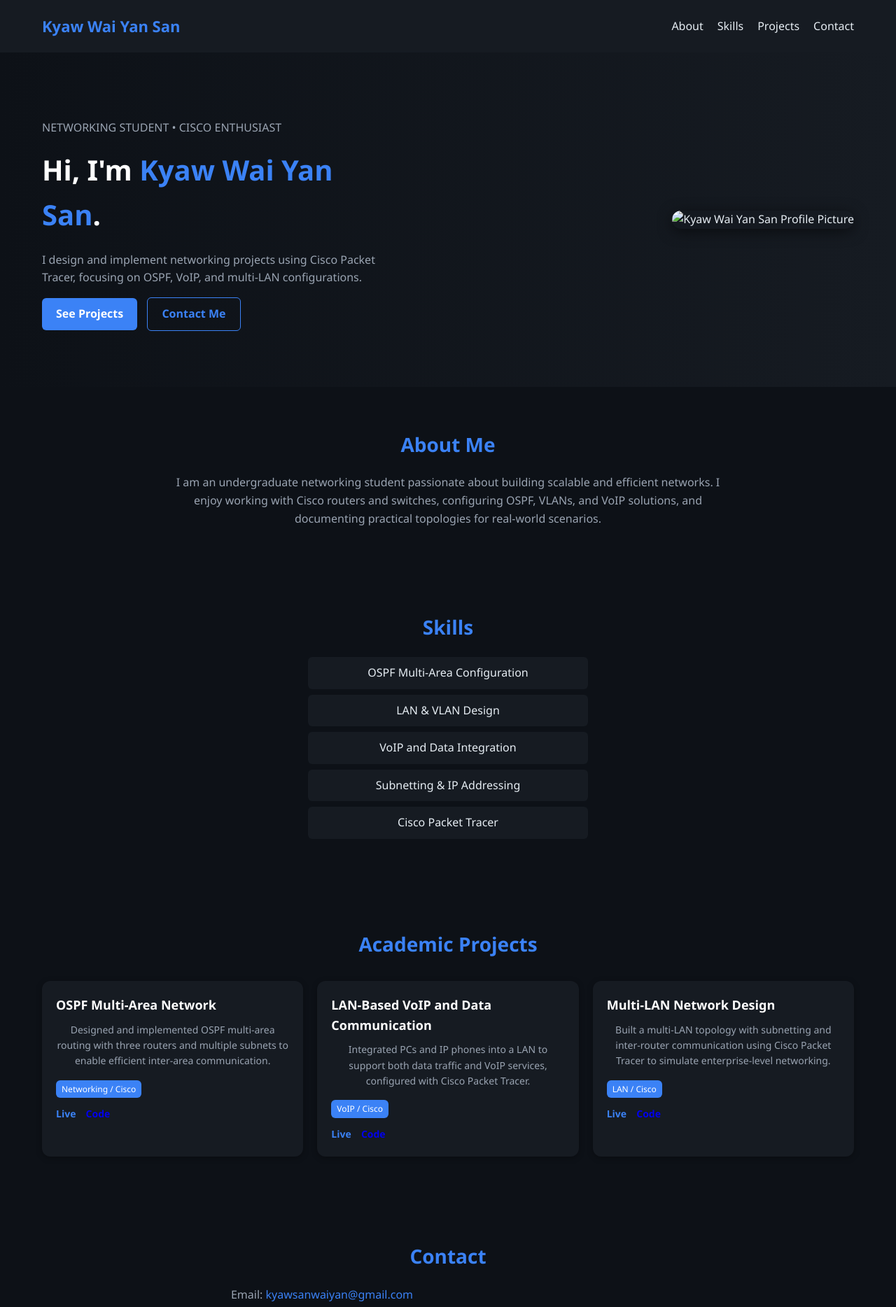
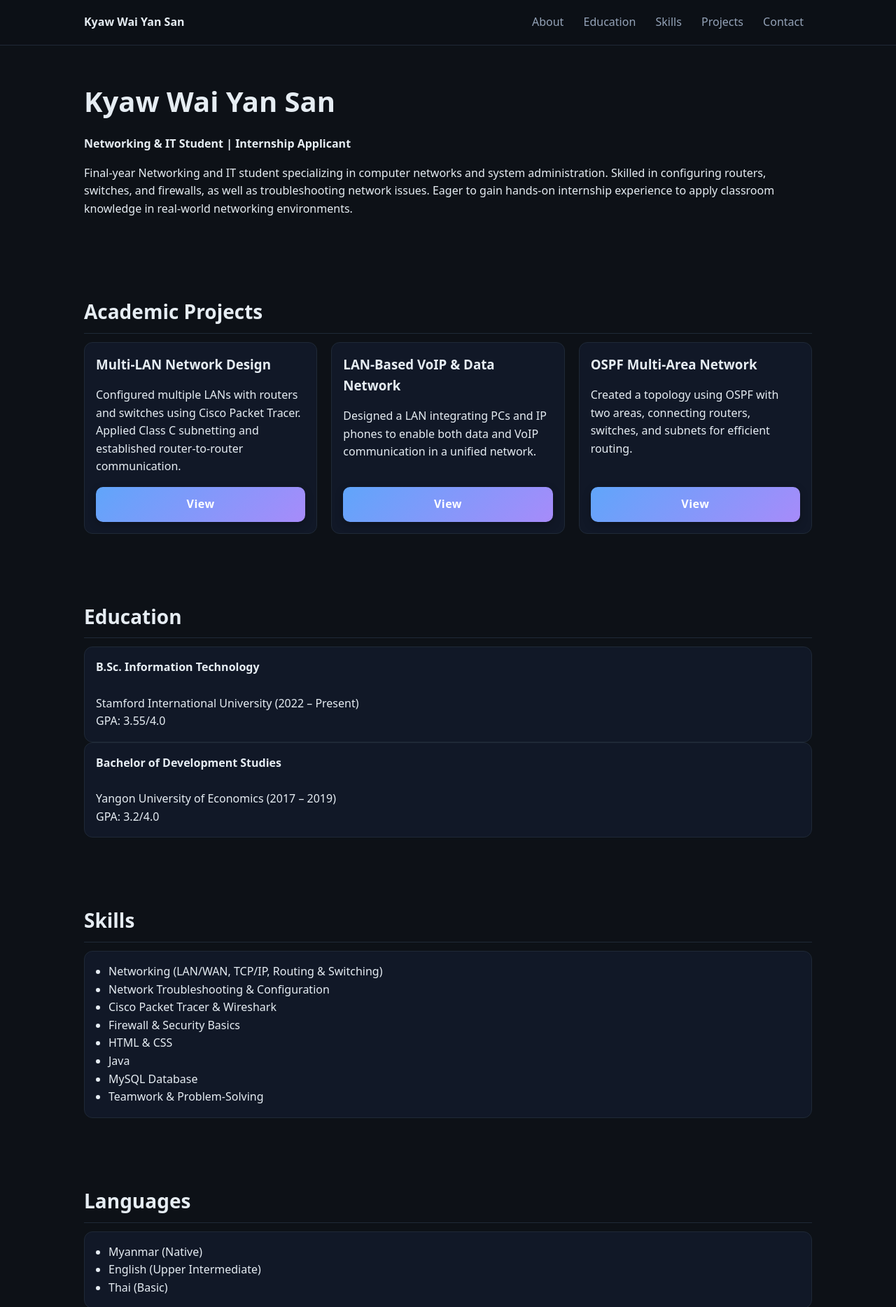
Before and after one commit to kyawwaiyansan23/kyawwaiyansan23.github.io, a plain HTML site: page index.html in a window 1280 px wide. Shown: the top 1868 px of the page at 70% size. Drawn offline with Linux system fonts and the light colour scheme.

Commit message:
Update index.html

```diff
--- a/index.html
+++ b/index.html
@@ -1,335 +1,225 @@
 <!DOCTYPE html>
 <html lang="en">
 <head>
-  <meta charset="UTF-8">
-  <meta name="viewport" content="width=device-width, initial-scale=1.0">
-  <title>Kyaw Wai Yan San | Networking Portfolio</title>
+  <meta charset="utf-8" />
+  <meta name="viewport" content="width=device-width, initial-scale=1" />
+  <title>Kyaw Wai Yan San — Networking & IT Student</title>
+  <meta name="description" content="Portfolio of Kyaw Wai Yan San, Networking & IT student specializing in computer networks and system administration." />
+
+  <!-- Font Awesome for icons -->
+  <link rel="stylesheet" href="https://cdnjs.cloudflare.com/ajax/libs/font-awesome/6.4.0/css/all.min.css">
+
   <style>
-    /* Reset & Base */
-    * {
-      margin: 0;
-      padding: 0;
-      box-sizing: border-box;
+    :root {
+      --bg:#0d1117; --card:#111827; --muted:#94a3b8; --text:#e6edf3; --brand:#60a5fa; --brand2:#a78bfa;
+      --border:#1f2937;
     }
+    *{box-sizing:border-box}
+    html{scroll-behavior:smooth}
+    body {
+      margin:0; font-family:system-ui,-apple-system,Segoe UI,Roboto,Ubuntu,"Helvetica Neue",Arial;
+      background:#0d1117; color:var(--text); line-height:1.6;
+    }
+    a {color:inherit; text-decoration:none}
+    .container {max-width:1080px; margin:0 auto; padding:0 20px}
+    header {
+      position:sticky; top:0; background:rgba(13,17,23,.85); border-bottom:1px solid var(--border); z-index:50;
+    }
+    .nav {display:flex; justify-content:space-between; align-items:center; height:64px;}
+    .nav a {padding:8px 12px; color:var(--muted); border-radius:8px;}
+    .nav a:hover {color:var(--text); background:#1e293b;}
+    h1,h2,h3 {margin:0 0 12px}
+    h1 {font-size:40px}
+    h2 {font-size:28px; border-bottom:1px solid var(--border); padding-bottom:8px}
+    section {padding:48px 0}
 
-    body {
-      font-family: 'Segoe UI', Arial, sans-serif;
-      background: #0d1117;
-      color: #e6edf3;
-      line-height: 1.6;
-    }
-
-    a {
-      text-decoration: none;
-      transition: 0.2s;
-    }
-
-    h1, h2, h3, h4 {
-      color: #fff;
-    }
-
-    /* Navbar */
-    header {
-      display: flex;
-      justify-content: space-between;
-      align-items: center;
-      padding: 20px 60px;
-      background: #161b22;
-      position: sticky;
-      top: 0;
-      z-index: 100;
-    }
-
-    header h2 {
-      font-size: 22px;
-      color: #3b82f6;
-      margin: 0;
-    }
-
-    nav ul {
-      display: flex;
-      list-style: none;
-    }
-
-    nav ul li {
-      margin-left: 20px;
-    }
-
-    nav ul li a {
-      color: #e6edf3;
-      font-weight: 500;
-    }
-
-    nav ul li a:hover {
-      color: #3b82f6;
-    }
-
-    /* Hero Section */
-    .hero {
-      display: flex;
-      justify-content: space-between;
-      align-items: center;
-      padding: 80px 60px;
-      flex-wrap: wrap;
-      background: linear-gradient(to right, #0d1117, #161b22);
-    }
-
-    .hero-text {
-      max-width: 500px;
-    }
-
-    .hero-text h1 {
-      font-size: 40px;
-      margin: 0 0 20px;
-    }
-
-    .hero-text span {
-      color: #3b82f6;
-    }
-
-    .hero-text p {
-      margin: 15px 0;
-      color: #9aa4b2;
-    }
-
-    .btn {
-      display: inline-block;
-      padding: 10px 20px;
-      border-radius: 6px;
-      text-decoration: none;
-      font-weight: bold;
-      margin-right: 10px;
-    }
-
-    .btn-primary {
-      background: #3b82f6;
-      color: #fff;
-    }
-
-    .btn-secondary {
-      background: transparent;
-      border: 1px solid #3b82f6;
-      color: #3b82f6;
-    }
-
-    .hero-img img {
-      width: 280px;
-      border-radius: 20px;
-      object-fit: cover;
-      box-shadow: 0 4px 20px rgba(0, 0, 0, 0.5);
-    }
-
-    /* Sections */
-    section {
-      padding: 60px;
-    }
-
-    section h2 {
-      font-size: 28px;
-      color: #3b82f6;
-      margin-bottom: 20px;
-      text-align: center;
-    }
-
-    section p {
-      max-width: 800px;
-      margin: auto;
-      text-align: center;
-      color: #9aa4b2;
-    }
-
-    /* Skills */
-    #skills ul {
-      list-style: none;
-      max-width: 400px;
-      margin: auto;
-      padding: 0;
-    }
-
-    #skills ul li {
-      background: #161b22;
-      margin: 8px 0;
-      padding: 10px;
-      border-radius: 6px;
-      text-align: center;
-    }
-
-    /* Projects Grid */
-    .project-grid {
+    .projects-grid {
       display: grid;
-      grid-template-columns: repeat(auto-fit, minmax(280px, 1fr));
+      grid-template-columns: repeat(auto-fit, minmax(300px, 1fr));
       gap: 20px;
-      margin-top: 30px;
     }
 
     .card {
-      background: #161b22;
-      padding: 20px;
+      display: flex;
+      flex-direction: column;
+      justify-content: space-between;
+      background: var(--card);
+      border: 1px solid var(--border);
       border-radius: 12px;
-      box-shadow: 0 2px 8px rgba(0,0,0,0.3);
-      transition: transform 0.2s, box-shadow 0.2s;
+      padding: 16px;
     }
 
-    .card:hover {
-      transform: translateY(-5px);
-      box-shadow: 0 4px 12px rgba(0,0,0,0.5);
+    .card-body {
+      flex: 1;
     }
 
-    .card h4 {
-      margin-bottom: 10px;
-      font-size: 18px;
+    .card-footer {
+      margin-top: auto;
     }
 
-    .card p {
-      font-size: 14px;
-      color: #9aa4b2;
-      margin-bottom: 15px;
+    .btn-view {
+      display: inline-block;
+      width: 100%;
+      padding: 12px 0;
+      background: linear-gradient(135deg, var(--brand), var(--brand2));
+      color: #fff;
+      font-weight: 600;
+      border-radius: 10px;
+      text-align: center;
+      transition: all 0.25s ease;
+      box-shadow: 0 4px 12px rgba(0,0,0,0.25);
+      letter-spacing: 0.5px;
     }
 
-    .tags {
-      display: inline-block;
-      background: #3b82f6;
-      color: #fff;
-      font-size: 12px;
-      padding: 3px 8px;
-      border-radius: 6px;
-      margin-bottom: 10px;
+    .btn-view:hover {
+      transform: translateY(-3px);
+      box-shadow: 0 6px 18px rgba(0,0,0,0.35), 0 0 12px rgba(96,165,250,0.6);
+      background: linear-gradient(135deg, var(--brand2), var(--brand));
     }
 
-    .card a {
-      font-size: 14px;
-      font-weight: 600;
-      margin-right: 10px;
+    ul {margin:0; padding-left:18px}
+    footer {padding:20px 0; text-align:center; color:var(--muted); border-top:1px solid var(--border)}
+
+    /* Contact links styling */
+    .contact-links a {
+      display: inline-block;
+      margin: 6px 0;
+      color: var(--muted);
+      font-size: 16px;
+      transition: color 0.25s ease;
     }
-
-    .card a.live {
-      color: #3b82f6;
+    .contact-links a:hover {
+      color: var(--brand);
     }
-
-    .card a:hover {
-      text-decoration: underline;
-    }
-
-    /* Contact */
-    #contact p {
-      margin: 10px 0;
-    }
-
-    #contact a {
-      color: #3b82f6;
-    }
-
-    /* Footer */
-    footer {
-      text-align: center;
-      padding: 20px;
-      background: #161b22;
-      margin-top: 40px;
-      color: #9aa4b2;
-      font-size: 14px;
-    }
-
-    /* Responsive */
-    @media (max-width: 768px) {
-      .hero {
-        flex-direction: column;
-        text-align: center;
-      }
-      .hero-img {
-        margin-top: 20px;
-      }
-      .hero-img img {
-        width: 200px;
-      }
+    .contact-links i {
+      margin-right: 8px;
     }
   </style>
 </head>
 <body>
-  <!-- Navbar -->
   <header>
-    <h2>Kyaw Wai Yan San</h2>
-    <nav>
-      <ul>
-        <li><a href="#about">About</a></li>
-        <li><a href="#skills">Skills</a></li>
-        <li><a href="#projects">Projects</a></li>
-        <li><a href="#contact">Contact</a></li>
-      </ul>
-    </nav>
+    <div class="container nav">
+      <div><strong>Kyaw Wai Yan San</strong></div>
+      <nav>
+        <a href="#about">About</a>
+        <a href="#education">Education</a>
+        <a href="#skills">Skills</a>
+        <a href="#projects">Projects</a>
+        <a href="#contact">Contact</a>
+      </nav>
+    </div>
   </header>
 
-  <!-- Hero Section -->
-  <div class="hero">
-    <div class="hero-text">
-      <p>NETWORKING STUDENT • CISCO ENTHUSIAST</p>
-      <h1>Hi, I'm <span>Kyaw Wai Yan San</span>.</h1>
-      <p>I design and implement networking projects using Cisco Packet Tracer, focusing on OSPF, VoIP, and multi-LAN configurations.</p>
-      <a href="#projects" class="btn btn-primary">See Projects</a>
-      <a href="#contact" class="btn btn-secondary">Contact Me</a>
-    </div>
-    <div class="hero-img">
-      <img src="C:\Users\User\Downloads\Professional Photo.jpg" alt="Kyaw Wai Yan San Profile Picture">
-    </div>
-  </div>
+  <main class="container">
+    <!-- About -->
+    <section id="about">
+      <h1>Kyaw Wai Yan San</h1>
+      <p><strong>Networking & IT Student | Internship Applicant</strong></p>
+      <p>
+        Final-year Networking and IT student specializing in computer networks and system administration.
+        Skilled in configuring routers, switches, and firewalls, as well as troubleshooting network issues.
+        Eager to gain hands-on internship experience to apply classroom knowledge in real-world networking environments.
+      </p>
+    </section>
 
+    <!-- Projects -->
+    <section id="projects">
+      <h2>Academic Projects</h2>
+      <div class="projects-grid">
 
-  <section id="about">
-    <h2>About Me</h2>
-    <p>I am an undergraduate networking student passionate about building scalable and efficient networks. I enjoy working with Cisco routers and switches, configuring OSPF, VLANs, and VoIP solutions, and documenting practical topologies for real-world scenarios.</p>
-  </section>
+        <div class="card">
+          <div class="card-body">
+            <h3>Multi-LAN Network Design</h3>
+            <p>Configured multiple LANs with routers and switches using Cisco Packet Tracer. Applied Class C subnetting and established router-to-router communication.</p>
+          </div>
+          <div class="card-footer">
+            <a class="btn-view" href="https://github.com/kyawwaiyansan23/Multi-LAN-Network-Design-using-Cisco-Packet-Tracer" target="_blank" rel="noopener">View</a>
+          </div>
+        </div>
 
+        <div class="card">
+          <div class="card-body">
+            <h3>LAN-Based VoIP & Data Network</h3>
+            <p>Designed a LAN integrating PCs and IP phones to enable both data and VoIP communication in a unified network.</p>
+          </div>
+          <div class="card-footer">
+            <a class="btn-view" href="https://github.com/kyawwaiyansan23/LAN-Based-VoIP-and-Data-Communication-Network-Design" target="_blank" rel="noopener">View</a>
+          </div>
+        </div>
 
-  <section id="skills">
-    <h2>Skills</h2>
-    <ul>
-      <li>OSPF Multi-Area Configuration</li>
-      <li>LAN & VLAN Design</li>
-      <li>VoIP and Data Integration</li>
-      <li>Subnetting & IP Addressing</li>
-      <li>Cisco Packet Tracer</li>
-    </ul>
-  </section>
+        <div class="card">
+          <div class="card-body">
+            <h3>OSPF Multi-Area Network</h3>
+            <p>Created a topology using OSPF with two areas, connecting routers, switches, and subnets for efficient routing.</p>
+          </div>
+          <div class="card-footer">
+            <a class="btn-view" href="https://github.com/kyawwaiyansan23/OSPF-Multi-Area-Network" target="_blank" rel="noopener">View</a>
+          </div>
+        </div>
 
+      </div>
+    </section>
 
-  <section class="projects" id="projects">
-    <h2>Academic Projects</h2>
-    <div class="project-grid">
+    <!-- Education -->
+    <section id="education">
+      <h2>Education</h2>
       <div class="card">
-        <h4>OSPF Multi-Area Network</h4>
-        <p>Designed and implemented OSPF multi-area routing with three routers and multiple subnets to enable efficient inter-area communication.</p>
-        <div class="tags">Networking / Cisco</div><br>
-        <a href="https://github.com/kyawwaiyansan23/OSPF-Multi-Area-Network" class="live" target="_blank">Live</a>
-        <a href="https://github.com/kyawwaiyansan23/OSPF-Multi-Area-Network" target="_blank">Code</a>
+        <strong>B.Sc. Information Technology</strong><br>
+        Stamford International University (2022 – Present)<br>
+        GPA: 3.55/4.0
       </div>
+      <div class="card">
+        <strong>Bachelor of Development Studies</strong><br>
+        Yangon University of Economics (2017 – 2019)<br>
+        GPA: 3.2/4.0
+      </div>
+    </section>
 
+    <!-- Skills -->
+    <section id="skills">
+      <h2>Skills</h2>
       <div class="card">
-        <h4>LAN-Based VoIP and Data Communication</h4>
-        <p>Integrated PCs and IP phones into a LAN to support both data traffic and VoIP services, configured with Cisco Packet Tracer.</p>
-        <div class="tags">VoIP / Cisco</div><br>
-        <a href="https://github.com/kyawwaiyansan23/LAN-Based-VoIP-and-Data-Communication-Network-Design" class="live" target="_blank">Live</a>
-        <a href="https://github.com/kyawwaiyansan23/LAN-Based-VoIP-and-Data-Communication-Network-Design" target="_blank">Code</a>
+        <ul>
+          <li>Networking (LAN/WAN, TCP/IP, Routing & Switching)</li>
+          <li>Network Troubleshooting & Configuration</li>
+          <li>Cisco Packet Tracer & Wireshark</li>
+          <li>Firewall & Security Basics</li>
+          <li>HTML & CSS</li>
+          <li>Java</li>
+          <li>MySQL Database</li>
+          <li>Teamwork & Problem-Solving</li>
+        </ul>
       </div>
+    </section>
 
+    <!-- Languages -->
+    <section id="languages">
+      <h2>Languages</h2>
       <div class="card">
-        <h4>Multi-LAN Network Design</h4>
-        <p>Built a multi-LAN topology with subnetting and inter-router communication using Cisco Packet Tracer to simulate enterprise-level networking.</p>
-        <div class="tags">LAN / Cisco</div><br>
-        <a href="https://github.com/kyawwaiyansan23/Multi-LAN-Network-Design-using-Cisco-Packet-Tracer" class="live" target="_blank">Live</a>
-        <a href="https://github.com/kyawwaiyansan23/Multi-LAN-Network-Design-using-Cisco-Packet-Tracer" target="_blank">Code</a>
+        <ul>
+          <li>Myanmar (Native)</li>
+          <li>English (Upper Intermediate)</li>
+          <li>Thai (Basic)</li>
+        </ul>
       </div>
-    </div>
-  </section>
+    </section>
 
-
-  <section id="contact">
-    <h2>Contact</h2>
-    <p>Email: <a href="mailto:kyawsanwaiyan@gmail.com">kyawsanwaiyan@gmail.com</a></p>
-    <p>GitHub: <a href="https://github.com/kyawwaiyansan23" target="_blank">kyawwaiyansan23</a></p>
-  </section>
-
+    <!-- Contact -->
+    <section id="contact">
+      <h2>Contact</h2>
+      <div class="contact-links">
+         <p><a href="mailto:kyawsanwaiyan@gmail.com"><i class="fas fa-envelope"></i> kyawsanwaiyan@gmail.com</a></p>
+        <p><a href="tel:+66954838797"><i class="fas fa-phone"></i> +66 95-483-8797</a></p>
+        <p><a href="https://www.linkedin.com/in/kyawwaiyansan23" target="_blank" rel="noopener"><i class="fab fa-linkedin"></i> LinkedIn</a></p>
+        <p><a href="https://github.com/kyawwaiyansan23" target="_blank" rel="noopener"><i class="fab fa-github"></i> GitHub</a></p>
+        <p><a href="https://www.instagram.com/trevor_2544" target="_blank" rel="noopener"><i class="fab fa-instagram"></i> Instagram</a></p>
+        <p><a href="https://line.me/ti/p/25344095311729200123" target="_blank" rel="noopener"><i class="fab fa-line"></i> Line</a></p>
+       </div>
+    </section>
+  </main>
 
   <footer>
-    © <span id="year"></span> Kyaw Wai Yan San — Networking Portfolio
+    © <span id="year"></span> Kyaw Wai Yan San. All rights reserved.
   </footer>
 
   <script>
```
